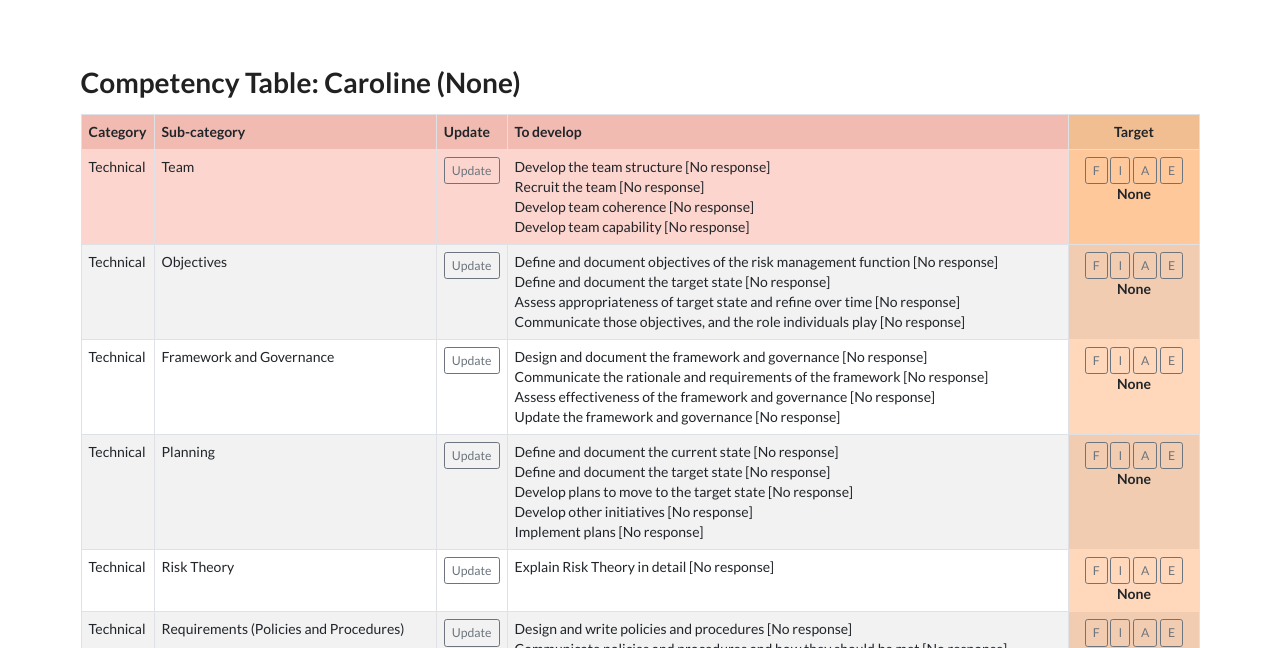
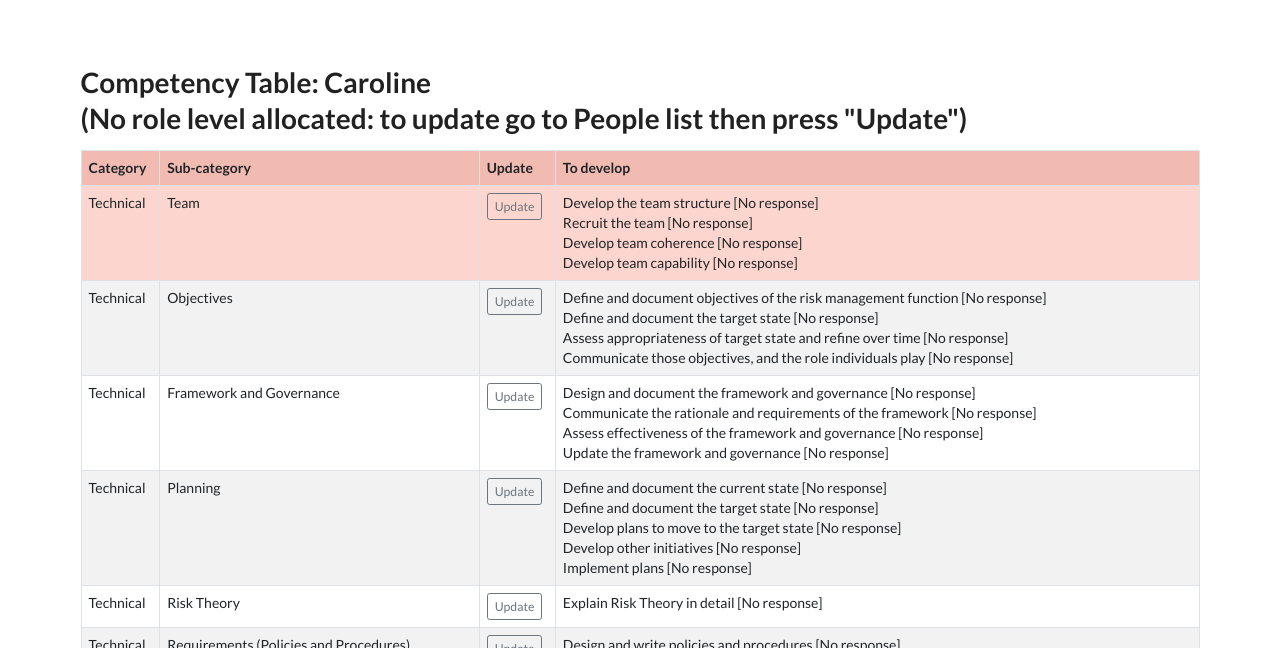
Before and after one commit to DarrenRobinson500/skills, a Django app: page /people_ind/8 in a window 1280 px wide. Shown: the part 48-696 px from the top of the page. Run offline with Django 3.2, Linux system fonts and the light colour scheme; data comes from the database, SQL or seed files in the repository; some libraries are stand-ins or nearby versions.

Commit message:
formatting

```diff
--- a/templates/people_ind.html
+++ b/templates/people_ind.html
@@ -1,10 +1,12 @@
 {% extends 'base.html'%}
 {% block content %}
 
-<h1>Competency Table: {{person.name}} ({{person.role_level}})</h1>
+<h1>Competency Table: {{person.name}}
+    {% if person.role_level is None %} <br>(No role level allocated: to update go to People list then press "Update")
+    {% else %} ({{person.role_level}}) {% endif %} </h1>
 <table class='table table-striped table-hover table-bordered'>
     <tr style="background-color: #{{colour.primary_dark}};">
-        <th>Category</th><th>Sub-category</th><th>Update</th><th>To develop</th><th style="background-color: #{{colour.secondary_dark}}; text-align:center; min-width:130px">Target</th>
+        <th>Category</th><th>Sub-category</th><th>Update</th><th>To develop</th>
 
     </tr>
     {% for item in sub_categories %}
@@ -14,23 +16,23 @@
         <td><a href='{% url 'people_skill_update' person.id item.id %}' class='btn btn-outline-secondary btn-sm'>Update</a></td>
         <td>{{ item.to_develop|linebreaks }} </td>
 
-    {% for role in roles %}
-            <td style="text-align:center">
-                <a href='{% url 'people_skill_update' person.id item.id level.id %}' class='btn btn-outline-secondary btn-sm'>
-                {% if forloop.counter == 1 %} {% if item.score1 == 0 %} {% else %} {{item.score1}} / 5.0 {% endif %} {% endif %}
-                {% if forloop.counter == 2 %} {% if item.score2 == 0 %} {% else %} {{item.score2}} / 5.0 {% endif %} {% endif %}
-                {% if forloop.counter == 3 %} {% if item.score3 == 0 %} {% else %} {{item.score3}} / 5.0 {% endif %} {% endif %}
-                {% if forloop.counter == 4 %} {% if item.score4 == 0 %} {% else %} {{item.score4}} / 5.0 {% endif %} {% endif %}
-            </a></td>
-    {% endfor %}
-    <td {% ifchanged item.category %} style="background-color: #{{colour.secondary_dark}};text-align:center" {% else %} style="background-color:#{{colour.secondary_light}};text-align:center"{% endifchanged %}>
-        <a href='{% url 'people_target_update' person.id item.id "0" %}' class='btn btn-outline-secondary btn-sm'>F</a>
-        <a href='{% url 'people_target_update' person.id item.id "1" %}' class='btn btn-outline-secondary btn-sm'>I</a>
-        <a href='{% url 'people_target_update' person.id item.id "2" %}' class='btn btn-outline-secondary btn-sm'>A</a>
-        <a href='{% url 'people_target_update' person.id item.id "3" %}' class='btn btn-outline-secondary btn-sm'>E</a>
-        <br><b>{{ item.target }}</b>
-        </a>
-    </td>
+<!--    {% for role in roles %}-->
+<!--            <td style="text-align:center">-->
+<!--                <a href='{% url 'people_skill_update' person.id item.id level.id %}' class='btn btn-outline-secondary btn-sm'>-->
+<!--                {% if forloop.counter == 1 %} {% if item.score1 == 0 %} {% else %} {{item.score1}} / 5.0 {% endif %} {% endif %}-->
+<!--                {% if forloop.counter == 2 %} {% if item.score2 == 0 %} {% else %} {{item.score2}} / 5.0 {% endif %} {% endif %}-->
+<!--                {% if forloop.counter == 3 %} {% if item.score3 == 0 %} {% else %} {{item.score3}} / 5.0 {% endif %} {% endif %}-->
+<!--                {% if forloop.counter == 4 %} {% if item.score4 == 0 %} {% else %} {{item.score4}} / 5.0 {% endif %} {% endif %}-->
+<!--            </a></td>-->
+<!--    {% endfor %}-->
+<!--    <td {% ifchanged item.category %} style="background-color: #{{colour.secondary_dark}};text-align:center" {% else %} style="background-color:#{{colour.secondary_light}};text-align:center"{% endifchanged %}>-->
+<!--        <a href='{% url 'people_target_update' person.id item.id "0" %}' class='btn btn-outline-secondary btn-sm'>F</a>-->
+<!--        <a href='{% url 'people_target_update' person.id item.id "1" %}' class='btn btn-outline-secondary btn-sm'>I</a>-->
+<!--        <a href='{% url 'people_target_update' person.id item.id "2" %}' class='btn btn-outline-secondary btn-sm'>A</a>-->
+<!--        <a href='{% url 'people_target_update' person.id item.id "3" %}' class='btn btn-outline-secondary btn-sm'>E</a>-->
+<!--        <br><b>{{ item.target }}</b>-->
+<!--        </a>-->
+<!--    </td>-->
     </tr>
     {% endfor %}
 </table><br><br>
```
